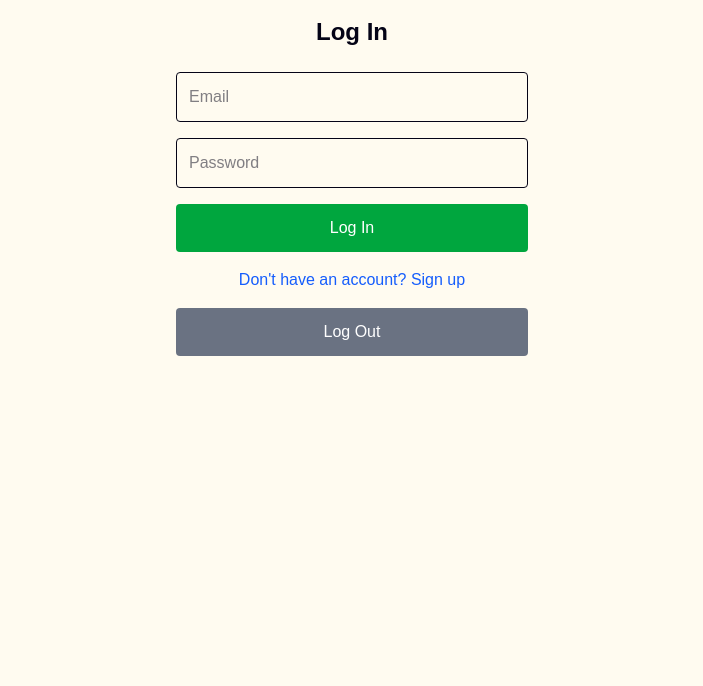
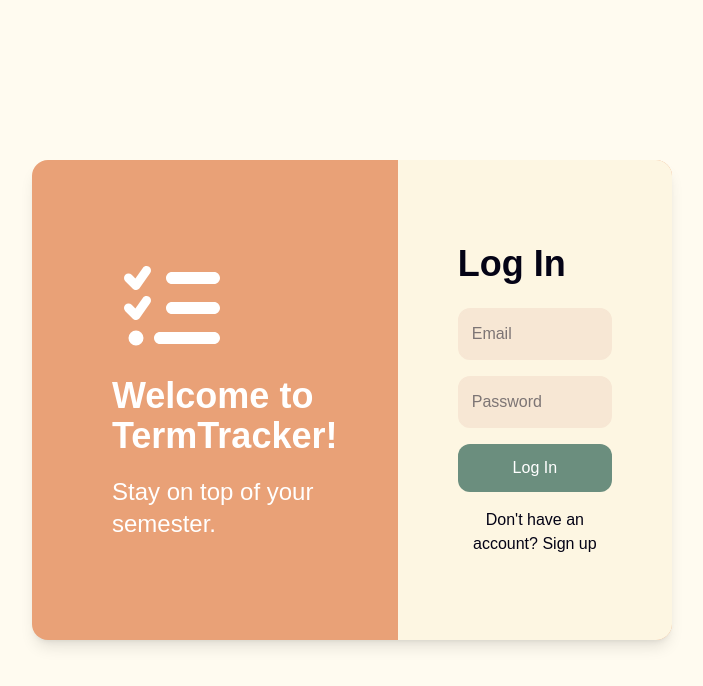
Before and after one commit to HD-Brody/Term-Tracker, a Next.js app in the folder frontend/: page /auth in a window 1280 px wide. Shown: the top 686 px of the page, without its empty margins (288-991 px from the left). Built offline with nearby package versions, Linux system fonts and the light colour scheme; no server answers; a web font is replaced by a local one.

Commit message:
Style the auth page.

```diff
--- a/frontend/src/app/auth/page.tsx
+++ b/frontend/src/app/auth/page.tsx
@@ -2,6 +2,8 @@
 import { supabase } from "@/lib/supabaseClient";
 import { useState } from "react";
 import { useRouter } from "next/navigation";
+import { FontAwesomeIcon } from "@fortawesome/react-fontawesome";
+import { faBookOpen, faListCheck } from "@fortawesome/free-solid-svg-icons";
 
 export default function AuthForm() {
   const [email, setEmail] = useState("");
@@ -59,11 +61,26 @@ export default function AuthForm() {
   }
 
   return (
-    <div className="p-4 max-w-sm mx-auto">
-      <h1 className="text-2xl font-bold mb-6 text-center">
+    <div className="flex items-center justify-center min-h-screen">
+      <div className="flex bg-accent1 w-1/2 h-120 rounded-2xl shadow-lg mx-auto">
+
+        <div className="flex items-center w-4/7">
+          <div className="p-20 w-100">
+            <FontAwesomeIcon icon={faListCheck} size="6x" className="text-white mb-5" />
+            <h1 className="text-white text-4xl font-bold mb-5">
+              Welcome to TermTracker!
+            </h1>
+            <h2 className="text-white text-2xl">
+              Stay on top of your semester.
+            </h2>
+          </div>
+        </div>
+
+        <div className="flex items-center justify-center bg-box1 rounded-r-2xl w-3/7">
+          <div className="px-15 py-20 ">
+            <h1 className="text-4xl font-bold mb-6">
               {isSignUp ? "Sign Up" : "Log In"}
             </h1>
-
             {message && (
               <div className={`mb-4 p-3 rounded ${
                 message.includes("error") || message.includes("Error")
@@ -73,14 +90,13 @@ export default function AuthForm() {
                 {message}
               </div>
             )}
-
             <form className="space-y-4">
               <input
                 type="email"
                 placeholder="Email"
                 value={email}
                 onChange={e => setEmail(e.target.value)}
-          className="w-full border p-3 rounded focus:outline-none focus:ring-2 focus:ring-blue-500"
+                className="w-full border-2 border-box2 bg-box2 p-3 rounded-xl focus:outline-none focus:border-accent2 focus:ring-2 focus:ring-accent2/20"
                 disabled={loading}
               />
               <input
@@ -88,7 +104,7 @@ export default function AuthForm() {
                 placeholder="Password"
                 value={password}
                 onChange={e => setPassword(e.target.value)}
-          className="w-full border p-3 rounded focus:outline-none focus:ring-2 focus:ring-blue-500"
+                className="w-full border-2 border-box2 bg-box2 p-3 rounded-xl focus:outline-none focus:border-accent2 focus:ring-2 focus:ring-accent2/20"
                 disabled={loading}
               />
 
@@ -96,7 +112,7 @@ export default function AuthForm() {
                 <button
                   onClick={handleSignup}
                   disabled={loading}
-            className="w-full bg-blue-600 text-white p-3 rounded cursor-pointer hover:bg-blue-700 disabled:opacity-50"
+                  className="w-full bg-accent3 text-white p-3 rounded-xl transition-all duration-200 cursor-pointer hover:shadow-md hover:scale-105 active:scale-95 disabled:opacity-50"
                 >
                   {loading ? "Signing up..." : "Sign Up"}
                 </button>
@@ -104,30 +120,25 @@ export default function AuthForm() {
                 <button
                   onClick={handleLogin}
                   disabled={loading}
-            className="w-full bg-green-600 text-white p-3 rounded cursor-pointer hover:bg-green-700 disabled:opacity-50"
+                  className="w-full bg-accent3 text-white p-3 rounded-xl transition-all duration-200 cursor-pointer hover:shadow-md hover:scale-105 active:scale-95 disabled:opacity-50"
                 >
                   {loading ? "Logging in..." : "Log In"}
                 </button>
               )}
             </form>
-
             <div className="mt-4 text-center">
               <button
                 onClick={() => setIsSignUp(!isSignUp)}
-          className="text-blue-600 hover:underline"
+                className="text-test cursor-pointer hover:underline"
                 disabled={loading}
               >
                 {isSignUp ? "Already have an account? Log in" : "Don't have an account? Sign up"}
               </button>
             </div>
+          </div>
+        </div>
 
-      <button
-        onClick={handleLogout}
-        disabled={loading}
-        className="mt-4 w-full bg-gray-500 text-white p-3 rounded hover:bg-gray-600 disabled:opacity-50"
-      >
-        Log Out
-      </button>
+      </div>
     </div>
   );
 }
--- a/frontend/src/app/globals.css
+++ b/frontend/src/app/globals.css
@@ -79,10 +79,3 @@ body {
 .scrollbar-vertical > * {
   direction: ltr;
 }
-
-.btn-hover-darken:hover {
-  filter: brightness(90%);
-}
-.btn-hover-darken {
-  color: inherit; /* text stays normal */
-}
--- a/frontend/src/app/page.tsx
+++ b/frontend/src/app/page.tsx
@@ -284,7 +284,7 @@ export default function DashboardPage() {
             await supabase.auth.signOut();
             router.push("/auth");
           }}
-          className="fixed bottom-6 right-6 bg-accent4 text-white px-4 py-2 rounded-md hover:bg-red-700 shadow-lg z-50 transition-all duration-200 cursor-pointer hover:shadow-md hover:scale-105 active:scale-95"
+          className="fixed bottom-6 right-6 bg-accent2 text-white px-4 py-2 rounded-md hover:bg-red-700 shadow-lg z-50 transition-all duration-200 cursor-pointer hover:shadow-md hover:scale-105 active:scale-95"
         >
           Log Out
         </button>
--- a/frontend/src/components/Sidebar.tsx
+++ b/frontend/src/components/Sidebar.tsx
@@ -1,7 +1,7 @@
 "use client";
 import { useState, useEffect } from "react";
 import { FontAwesomeIcon } from "@fortawesome/react-fontawesome";
-import { faBook } from "@fortawesome/free-solid-svg-icons";
+import { faBook, faListCheck } from "@fortawesome/free-solid-svg-icons";
 
 interface SidebarProps {
   activePage?: string;
@@ -53,13 +53,13 @@ export default function Sidebar({
         <div className="w-full p-4 flex items-center justify-center">
           {showText ? (
             <div className="flex items-center space-x-2">
-              <FontAwesomeIcon icon={faBook} size="2x" className="text-text" />
+              <FontAwesomeIcon icon={faListCheck} size="2x" className="text-text" />
               <span className="text-text font-bold text-[25px]">
                 TermTracker
               </span>
             </div>
           ) : (
-            <FontAwesomeIcon icon={faBook} size="2x" className="text-text" />
+            <FontAwesomeIcon icon={faListCheck} size="2x" className="text-text" />
           )}
         </div>
 
```
Lines whose indentation alone changed are shown as unchanged.
